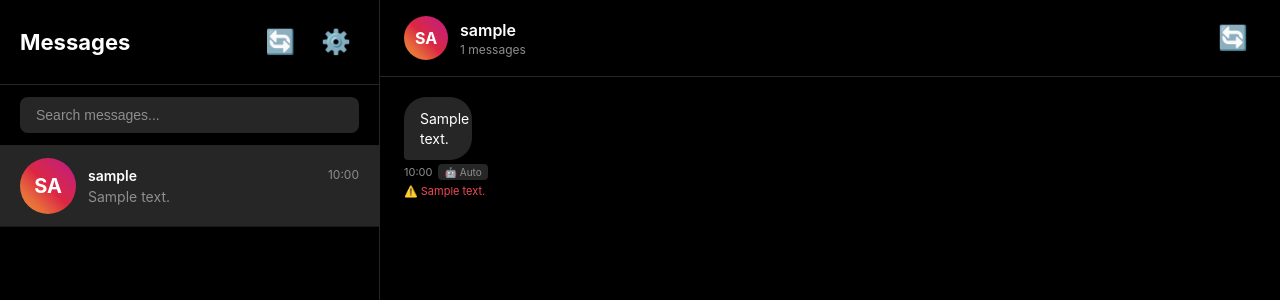
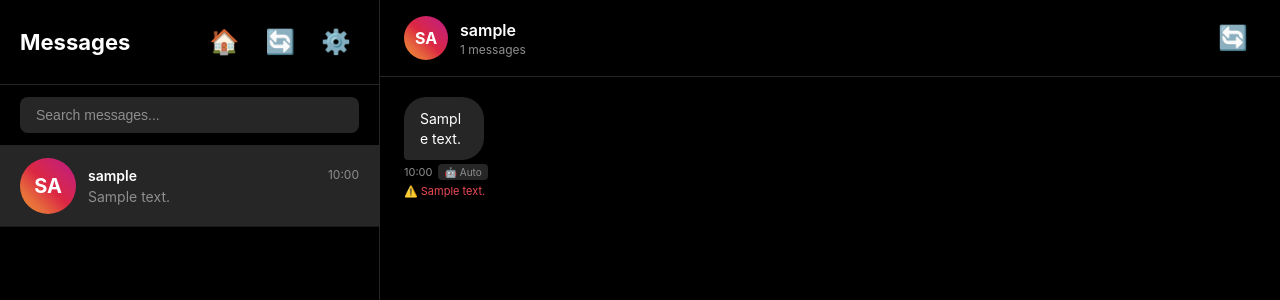
Before and after one commit to Jayesh-P006/1st-Deployement, a Flask app: page /dm/ in a window 1280 px wide. Shown: the top 300 px of the page. Run offline with Flask 3, Linux system fonts and the light colour scheme; the visitor is signed in with stand-in values (Sample User, id 1); tables that the repository leaves empty hold one stand-in row (values such as "Sample post").

Commit message:
Add back to dashboard button in DM interface

```diff
--- a/app/templates/dm/conversations.html
+++ b/app/templates/dm/conversations.html
@@ -239,6 +239,7 @@
         .ig-message {
             display: flex;
             animation: slideIn 0.3s ease-out;
+            margin-bottom: 4px;
         }
 
         @keyframes slideIn {
@@ -254,19 +255,26 @@
 
         .ig-message.incoming {
             justify-content: flex-start;
+            align-items: flex-start;
         }
 
         .ig-message.outgoing {
             justify-content: flex-end;
+            align-items: flex-end;
         }
 
         .ig-message-bubble {
             max-width: 60%;
+            min-width: 80px;
             padding: 12px 16px;
             border-radius: 22px;
             font-size: 14px;
             line-height: 1.4;
             position: relative;
+            word-wrap: break-word;
+            word-break: break-word;
+            overflow-wrap: break-word;
+            white-space: pre-wrap;
         }
 
         .ig-message.incoming .ig-message-bubble {
@@ -286,6 +294,14 @@
             margin-top: 4px;
             font-size: 11px;
             color: #8e8e8e;
+        }
+
+        .ig-message.incoming .ig-message-meta {
+            justify-content: flex-start;
+        }
+
+        .ig-message.outgoing .ig-message-meta {
+            justify-content: flex-end;
         }
 
         .ig-message-tag {
@@ -441,10 +457,13 @@
             <div class="ig-sidebar-header">
                 <h1>Messages</h1>
                 <div class="ig-sidebar-actions">
+                    <button class="ig-icon-btn" onclick="window.location.href='/'" title="Back to Dashboard">
+                        🏠
+                    </button>
                     <button class="ig-icon-btn" onclick="syncMessages()" title="Sync Previous DMs">
                         🔄
                     </button>
-                    <button class="ig-icon-btn" onclick="window.location.href='/settings'" title="Back to Settings">
+                    <button class="ig-icon-btn" onclick="window.location.href='/settings'" title="Settings">
                         ⚙️
                     </button>
                 </div>
```
